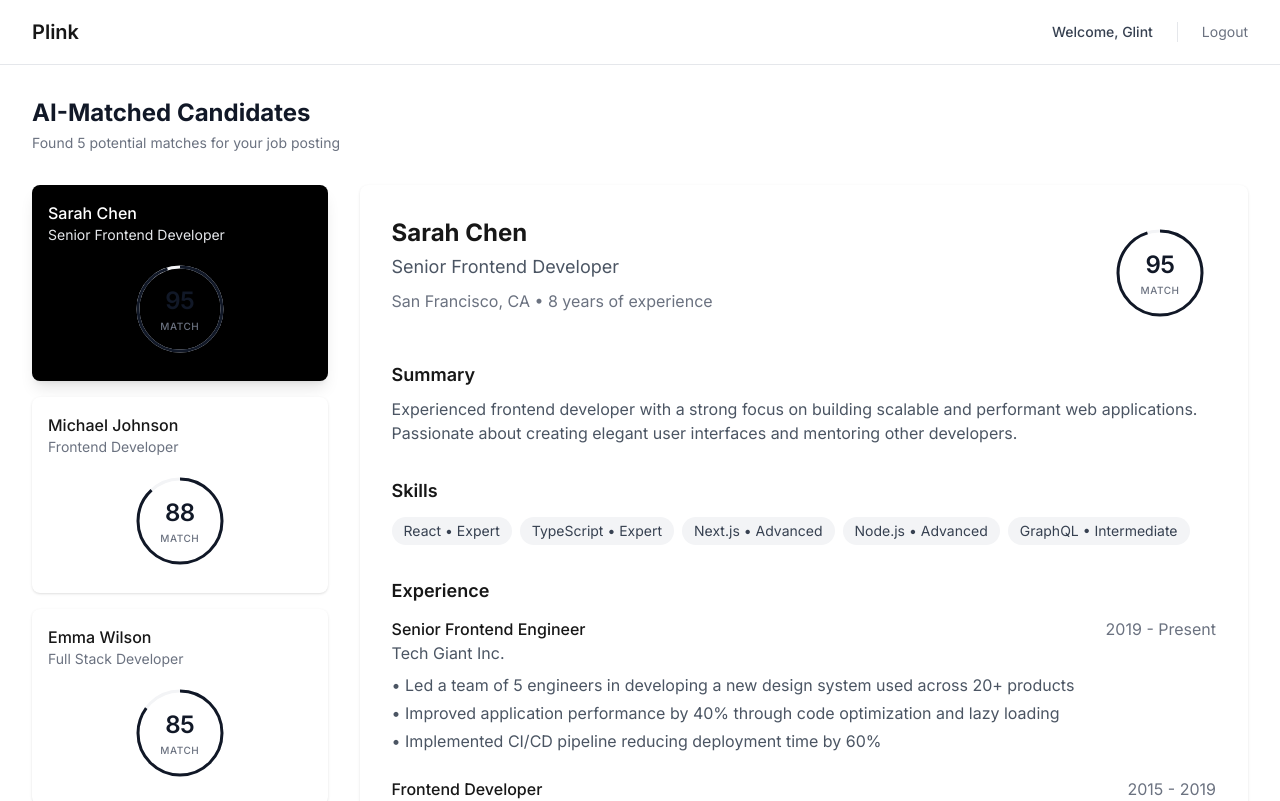
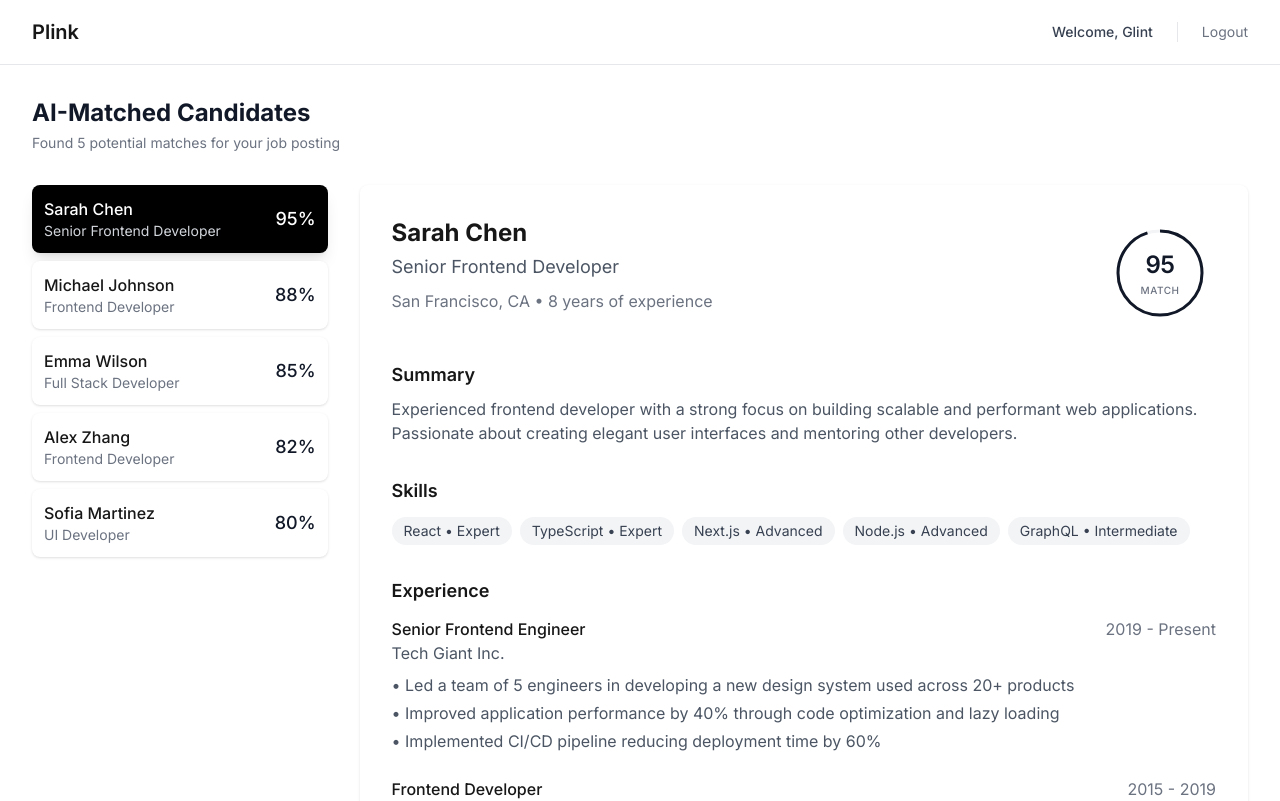
Before and after one commit to BobbyWang0120/glint_windsurf, a Next.js app: page /jobs/1/matching/results in a window 1280 px wide. Shown: the top 801 px of the page. Built offline with nearby package versions, Linux system fonts and the light colour scheme; sample sign-in values are in the browser's storage.

Commit message:
优化了候选人列表页面的卡片样式

```diff
--- a/src/app/jobs/[id]/matching/results/page.tsx
+++ b/src/app/jobs/[id]/matching/results/page.tsx
@@ -18,29 +18,35 @@ export default function ResultsPage() {
 
       <div className="flex gap-8">
         {/* 左侧候选人列表 */}
-        <div className="w-1/4 space-y-4">
+        <div className="w-1/4 space-y-2">
           {mockCandidates.map((candidate) => (
             <div
               key={candidate.id}
               onClick={() => setSelectedCandidate(candidate)}
-              className={`p-4 rounded-lg cursor-pointer transition-all ${
+              className={`flex items-center justify-between p-3 rounded-lg cursor-pointer transition-all ${
                 selectedCandidate.id === candidate.id
                 ? 'bg-black text-white shadow-lg'
                 : 'bg-white hover:bg-gray-50 shadow'
               }`}
             >
-              <div className="font-medium">{candidate.firstName} {candidate.lastName}</div>
-              <div className={`text-sm ${selectedCandidate.id === candidate.id ? 'text-gray-200' : 'text-gray-500'}`}>
-                {candidate.role}
+              <div className="min-w-0 flex-1">
+                <div className="font-medium truncate">{candidate.firstName} {candidate.lastName}</div>
+                <div className={`text-sm truncate ${
+                  selectedCandidate.id === candidate.id ? 'text-gray-300' : 'text-gray-500'
+                }`}>
+                  {candidate.role}
+                </div>
               </div>
-              <div className="mt-2">
-                <MatchScore value={candidate.matchScore} />
+              <div className={`ml-3 flex-shrink-0 text-lg font-medium ${
+                selectedCandidate.id === candidate.id ? 'text-white' : 'text-gray-900'
+              }`}>
+                {candidate.matchScore}%
               </div>
             </div>
           ))}
         </div>
 
-        {/* 右侧详细信息 */}
+        {/* 右侧详细信息 (保持不变) */}
         <div className="w-3/4 bg-white rounded-lg shadow p-8">
           <div className="space-y-8">
             {/* 头部信息 */}
```
